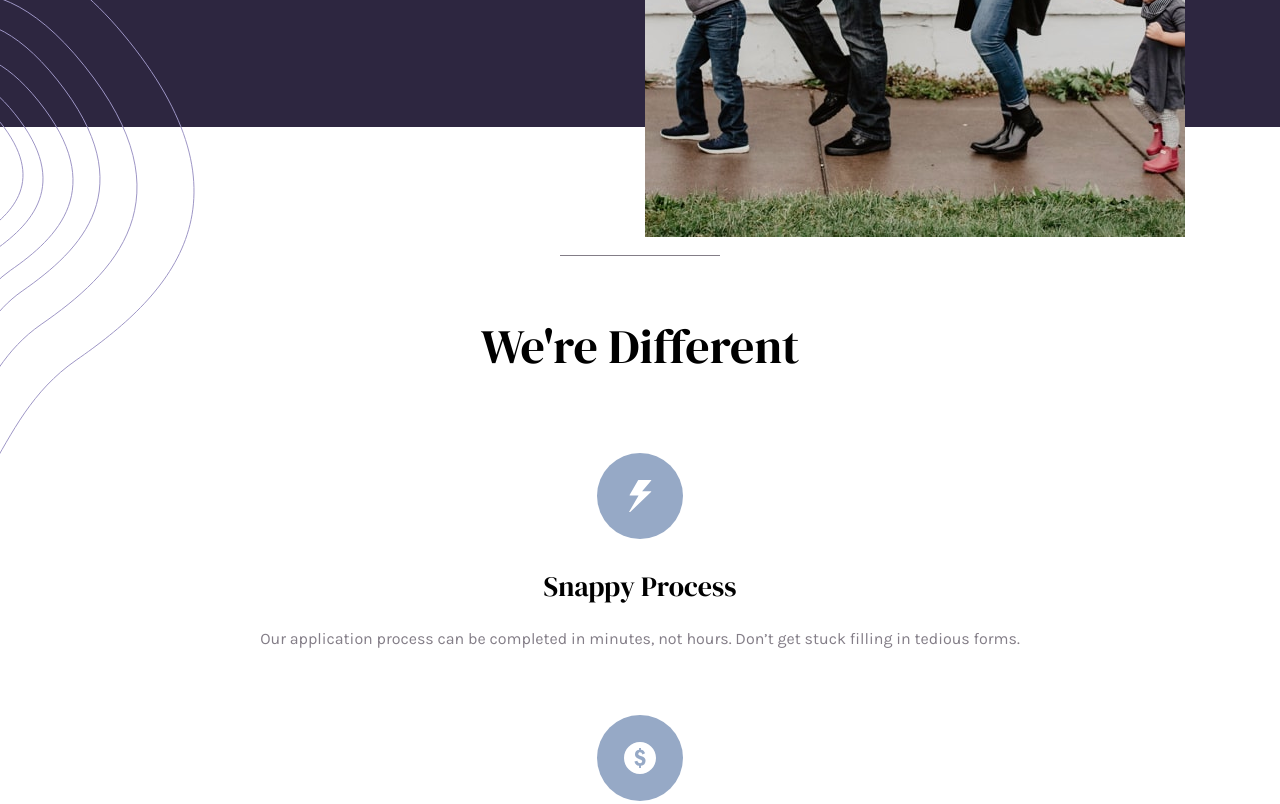
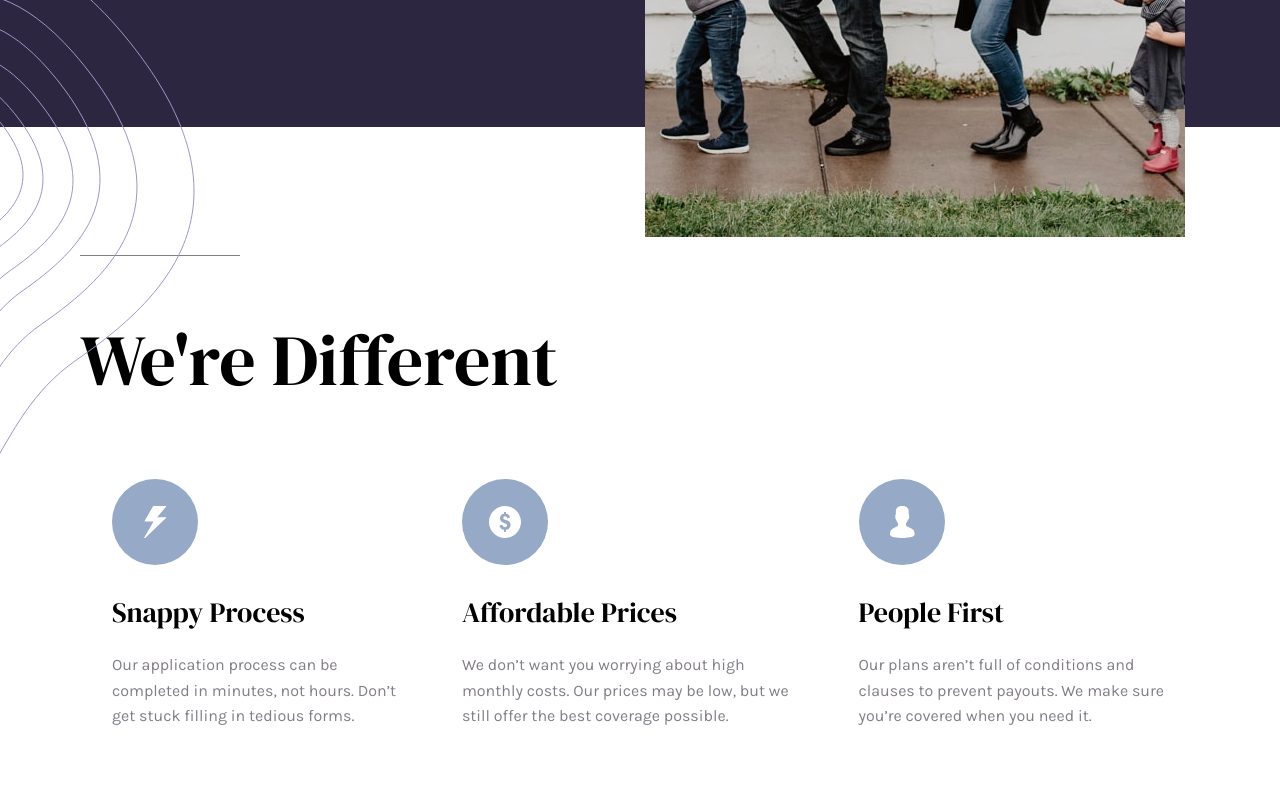
Before and after one commit to andrewteece/insure-landing, a plain HTML site: page index.html in a window 1280 px wide. Shown: the part 603-1407 px from the top of the page. Drawn offline with Linux system fonts and the light colour scheme.

Commit message:
media query for cards section

```diff
--- a/styles/style.css
+++ b/styles/style.css
@@ -370,6 +370,7 @@ h6 {
     content: url(../images/bg-pattern-intro-left-desktop.svg);
     top: unset;
     bottom: -335px;
+    z-index: -1;
   }
 
   .hero::after {
@@ -407,6 +408,12 @@ h6 {
 
   .hero__heading {
     font-size: var(--fs-heading-xxxlg);
+  }
+}
+
+@media (min-width: 1000px) {
+  .hero__heading {
+    font-size: var(--fs-heading-xxxxlg);
   }
 }
 
@@ -453,6 +460,41 @@ h6 {
   padding-top: 1.5rem;
   padding-bottom: 4rem;
   line-height: 1.6;
+}
+
+@media (min-width: 768px) {
+  .cards__content {
+    flex-direction: row;
+    justify-content: center;
+  }
+
+  .card {
+    max-width: 280px;
+  }
+}
+
+@media (min-width: 1000px) {
+  .cards__wrapper {
+    align-items: flex-start;
+  }
+
+  .cards__heading {
+    font-size: var(--fs-heading-xxxxlg);
+  }
+
+  .cards__content {
+    justify-content: space-between;
+    width: 100%;
+  }
+
+  .card {
+    max-width: 100%;
+    align-items: flex-start;
+  }
+
+  .card__text {
+    text-align: left;
+  }
 }
 
 /* ABOUT */
```
